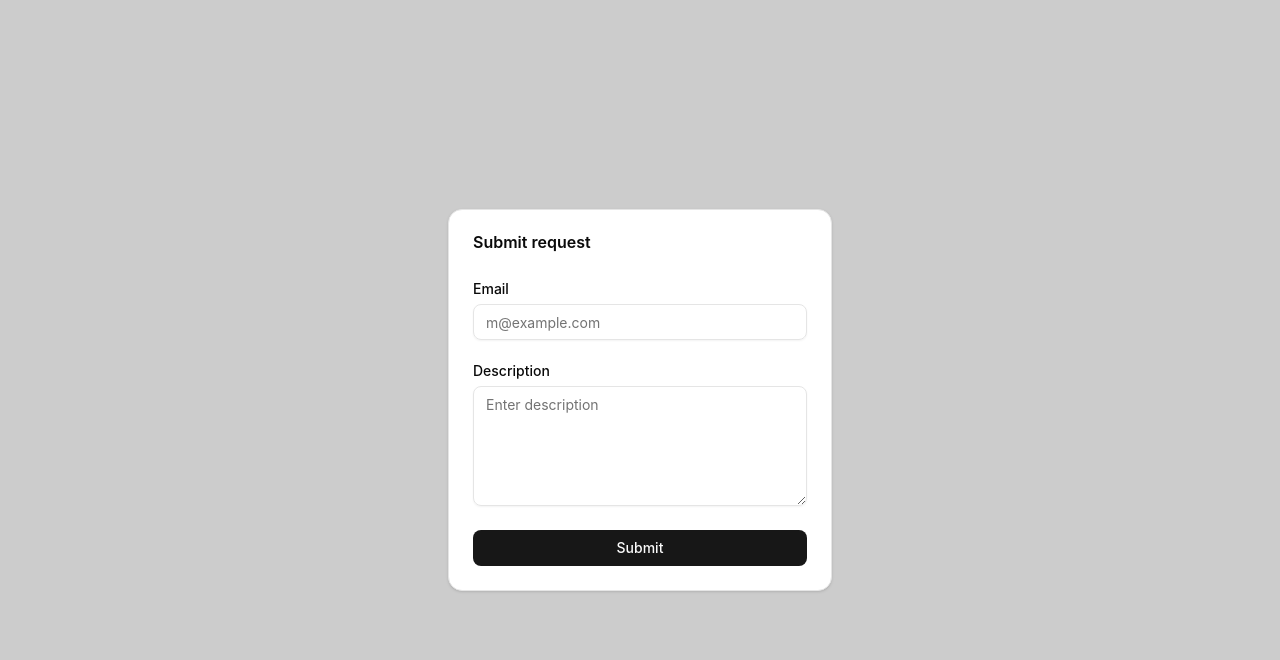
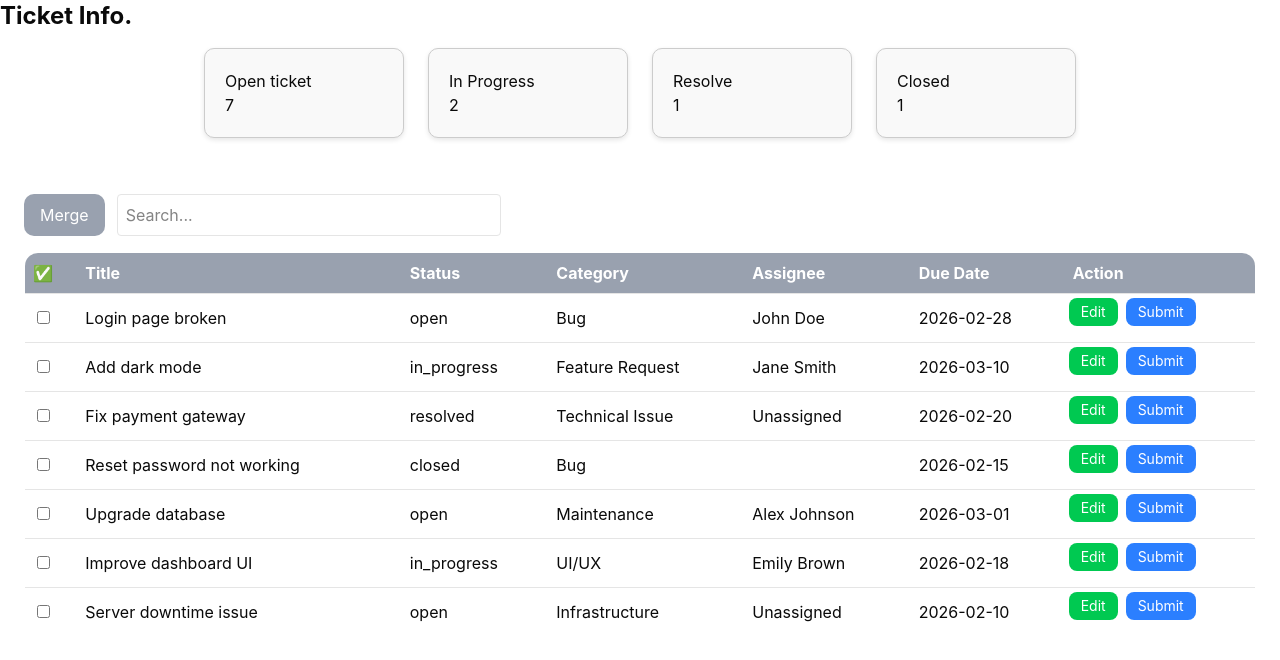
Before and after one commit to krirat/ceivoice, a React (Vite) app in the folder frontend/: page /customer-dashboard in a window 1280 px wide. Shown: the top 660 px of the page. Built offline with nearby package versions, Linux system fonts and the light colour scheme; no server answers.

Commit message:
Add CustomerDashboard

```diff
--- /dev/null
+++ b/frontend/src/pages/CustomerDashboard.jsx
@@ -0,0 +1,155 @@
+import { Ticket } from "lucide-react";
+import React, {useEffect, useState} from "react";
+import { useMemo } from "react";
+import AdminTicketTable from "../components/Admin/AdminTicketTable.jsx";
+import Modal from 'react-modal';
+import TicketInfo from '../components/ticketInfo';
+const initialtickets = [
+  {
+    id: 1,
+    title: "Login page broken",
+    status: "open",
+    category: "Bug",
+    assignee: "John Doe",
+    due_date: "2026-02-28",
+  },
+  {
+    id: 2,
+    title: "Add dark mode",
+    status: "in_progress",
+    category: "Feature Request",
+    assignee: "Jane Smith",
+    due_date: "2026-03-10",
+  },
+  {
+    id: 3,
+    title: "Fix payment gateway",
+    status: "resolved",
+    category: "Technical Issue",
+    assignee: "Unassigned",
+    due_date: "2026-02-20",
+  },
+  {
+    id: 4,
+    title: "Reset password not working",
+    status: "closed",
+    category: "Bug",
+    assignee: "",
+    due_date: "2026-02-15",
+  },
+  {
+    id: 5,
+    title: "Upgrade database",
+    status: "open",
+    category: "Maintenance",
+    assignee: "Alex Johnson",
+    due_date: "2026-03-01",
+  },
+  {
+    id: 6,
+    title: "Improve dashboard UI",
+    status: "in_progress",
+    category: "UI/UX",
+    assignee: "Emily Brown",
+    due_date: "2026-02-18",
+  },
+  {
+    id: 7,
+    title: "Server downtime issue",
+    status: "open",
+    category: "Infrastructure",
+    assignee: "Unassigned",
+    due_date: "2026-02-10",
+  },
+];
+
+export default function CustomerDashboard() {
+    const tickets = initialtickets;
+    const sum_ticket_info = useMemo(() => {
+
+        const summary = {
+            total_tickets: tickets.length,
+
+            status_summary: {
+                open: 0,
+                in_progress: 0,
+                resolved: 0,
+                closed: 0,
+            },
+
+            category_summary: {},
+
+            unassigned_tickets: 0,
+            overdue_tickets: 0,
+        };
+
+        const today = new Date();
+
+        tickets.forEach(ticket => {
+
+            // Status count
+            if (summary.status_summary[ticket.status] !== undefined) {
+                summary.status_summary[ticket.status]++;
+            }
+
+            // Category count
+            if (!summary.category_summary[ticket.category]) {
+                summary.category_summary[ticket.category] = 0;
+            }
+            summary.category_summary[ticket.category]++;
+
+            // Unassigned
+            if (!ticket.assignee || ticket.assignee === "Unassigned") {
+                summary.unassigned_tickets++;
+            }
+
+            // Overdue
+            if (ticket.due_date && new Date(ticket.due_date) < today) {
+                summary.overdue_tickets++;
+            }
+        });
+
+        return summary;
+    }, [tickets]);
+
+    return(
+        <div className="flex flex-col item-center">
+
+        <div>
+            <h1 className="text-2xl font-bold mb-4">Ticket Info.</h1>
+
+        <div className="flex flex-wrap gap-6 justify-center w-full">
+            <div style={cardStyle}>
+                <h3>Open ticket</h3>
+                <p>{sum_ticket_info.total_tickets}</p>
+            </div>
+            <div style={cardStyle}>
+                <h3>In Progress</h3>
+                <p>{sum_ticket_info.status_summary.in_progress}</p>
+            </div>
+            <div style={cardStyle}>
+                <h3>Resolve</h3>
+                <p>{sum_ticket_info.status_summary.resolved}</p>
+            </div>
+            <div style={cardStyle}>
+                <h3>Closed</h3>
+                <p>{sum_ticket_info.status_summary.closed}</p>
+            </div>
+
+        </div>
+        </div>
+        <div className="mt-8">
+            <AdminTicketTable />
+        </div>
+    </div>
+    );
+}
+
+const cardStyle = {
+    border: "1px solid #ccc",
+    borderRadius: "10px",
+    padding: "20px",
+    minWidth: "200px",
+    backgroundColor: "#f9f9f9",
+    boxShadow: "0 2px 5px rgba(0,0,0,0.1)"
+};
--- a/frontend/src/pages/TicketSubmit.jsx
+++ b/frontend/src/pages/TicketSubmit.jsx
@@ -15,7 +15,7 @@ import { Input } from "@/components/ui/input"
 import { Label } from "@/components/ui/label"
 import { Textarea } from "@/components/ui/textarea"
 
-export function CardDemo() {
+export default function TicketSubmit() {
   return (
     <div className="flex h-screen bg-black/20 items-center justify-center">
     <Card className="w-full max-w-sm">
--- a/frontend/src/pages/teamDashboard.jsx
+++ b/frontend/src/pages/teamDashboard.jsx
@@ -33,9 +33,9 @@ const tickets = [
 ];
 
 const performanceMetrics = [
-    { id: 1, label: 'Tickets', value: 100, color: "bg-yellow-500" },
-    { id: 2, label: 'Solved', value: 10, color: "bg-green-500" },
-    { id: 3, label: 'Failed', value: 5, color: "bg-red-500" },
+    { id: 1, label: 'Tickets', value: 100, color: "bg-yellow-400/70 border-yellow-600" },
+    { id: 2, label: 'Solved', value: 10, color: "bg-green-400/70 border-green-600" },
+    { id: 3, label: 'Failed', value: 5, color: "bg-red-400/70 border-red-600" },
 ];
 
 const ticketData = {
@@ -88,7 +88,7 @@ function CustomerServiceDashboard() {
             </Modal>
             <div className="my-20 flex text-center justify-around flex-row">
                 {performanceMetrics.map(metric => (
-                    <div key={metric.id} className={`${metric.color} size-50 content-center rounded-3xl`}>
+                    <div key={metric.id} className={`${metric.color} h-30 w-80 content-center rounded-3xl border`}>
                         <h1 className="text-white text-5xl font-bold">{metric.value}</h1>
                         <h2 className='text-white text-2xl'>{metric.label}</h2>
                     </div>
--- a/frontend/src/route/AppRouter.jsx
+++ b/frontend/src/route/AppRouter.jsx
@@ -7,7 +7,8 @@ import Login from "../pages/Login";
 import Signup from "../pages/Signup";
 import AuthSuccess from "@/authSuccess";
 import CustomerServiceDashboard from "../pages/teamDashboard";
-import { CardDemo } from "../pages/TicketSubmit";
+import CustomerDashboard from "../pages/CustomerDashboard";
+import TicketSubmit from "../pages/TicketSubmit";
 import ProtectedRoute from "../hooks/privateRoutes";
 
 const AppRouter = () => {
@@ -18,7 +19,7 @@ const AppRouter = () => {
             <Route path="/login" element={<Login />} />
             <Route path="/signup" element={<Signup />} />
             <Route path="/auth/success" element={<AuthSuccess />} />
-            <Route path="/ticket-submit" element={<CardDemo />} />
+            <Route path="/ticket-submit" element={<TicketSubmit />} />
 
             {/* Login (ProtectedRoute) */}
             {/* <Route element={<ProtectedRoute />}> */}
@@ -31,7 +32,7 @@ const AppRouter = () => {
 
                 {/* Dashboard */}
                 <Route path="/cs-dashboard" element={<CustomerServiceDashboard />} />
-                <Route path="/customer-dashboard" element={<CardDemo />} />
+                <Route path="/customer-dashboard" element={<CustomerDashboard />} />
             {/* </Route> */}
         </Routes>
     );
```
